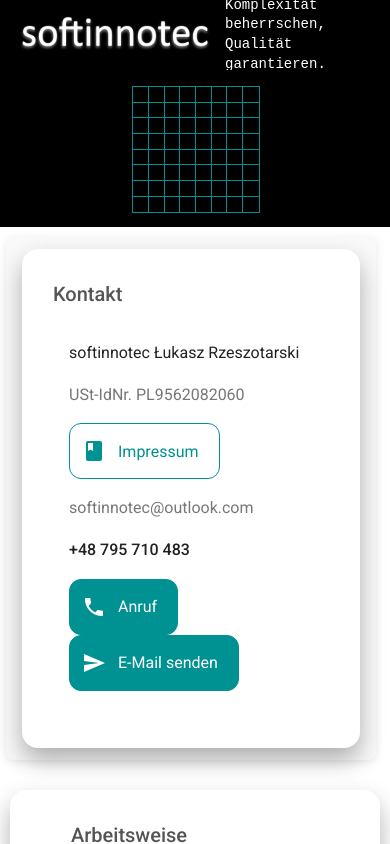
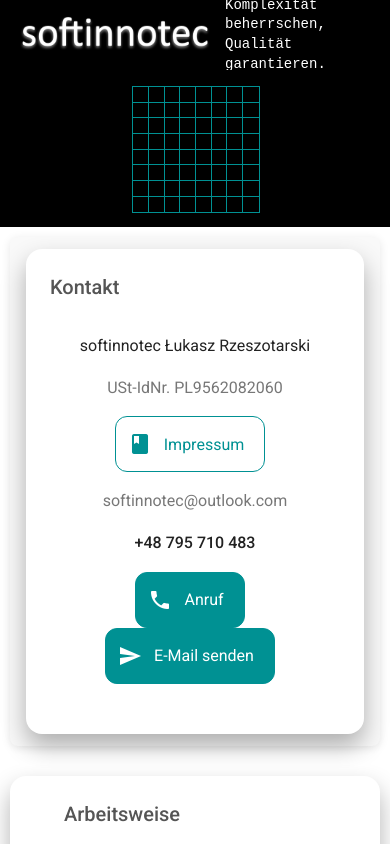
Before and after one commit to sievemaker/softinnotec-webpage-app, an Angular app: page / in a window 390 px wide. Built offline with nearby package versions, Linux system fonts and the light colour scheme.

Commit message:
layout fix

```diff
--- a/src/app/card/card.component.sass
+++ b/src/app/card/card.component.sass
@@ -7,7 +7,7 @@
   text-align: justify
   text-align-last: left  // Aligns the last line to the left instead of justified
   box-sizing: border-box
-  padding: 15px  // Slightly larger padding for more space
+  padding: 8px  // Slightly larger padding for more space
   color: #777777  // Dark gray for softer contrast
   border-radius: 16px  // Larger rounded corners for a more modern look
   box-shadow: 0 12px 24px rgba(0, 0, 0, 0.3)  // Stronger shadow for more elevation
@@ -20,6 +20,8 @@
   @media (max-width: 600px)
     flex: 1 1 100%  // Make cards stack vertically
     font-size: 16px // Adjust font size for smaller screens
+    text-align: center
+    text-align-last: center  // Aligns the last line to the left instead of justified
 
 .softinnotec-card-header
   font-size: 24px // Slightly larger header text
--- a/src/app/contact-card/contact-card.component.sass
+++ b/src/app/contact-card/contact-card.component.sass
@@ -1,19 +1,16 @@
+// Global styles for .right-panel
 .right-panel
   background-color: #f9f9f9
   border-radius: 8px
   box-shadow: 0 2px 10px rgba(0, 0, 0, 0.1)
-  padding: 16px 24px // Add horizontal padding for balance
-  max-width: 100% // Prevent horizontal overflow
+  padding: 16px 24px
+  max-width: 100%
   margin: 0 auto
-  box-sizing: border-box // Ensure padding doesn't affect width
+  box-sizing: border-box
 
   .company-name
     font-size: 22px
     color: #222
-    white-space: nowrap
-    overflow: hidden
-    text-overflow: ellipsis
-    word-break: break-word
 
   .email
     font-size: 16px
@@ -27,12 +24,18 @@
   .button-container
     margin-bottom: 10px
 
-@media (max-width: 480px)
+// Media query for iPhone-sized screens
+@media (max-width: 480px) // Targets smaller screens (iPhone width in portrait mode)
   .right-panel
-    padding: 12px 16px // Reduce padding slightly for small screens
-    margin-left: -4px // Add a slight margin to the left if needed
+    display: flex
+    flex-direction: column
+    align-items: center
+    text-align: center
+    padding: 12px 16px
+    margin: 0 auto
 
     .company-name,
     .email,
     .phone
-      font-size: 16px // Adjust font sizes to prevent overflow
+      font-size: 16px
+      text-align: center
```
